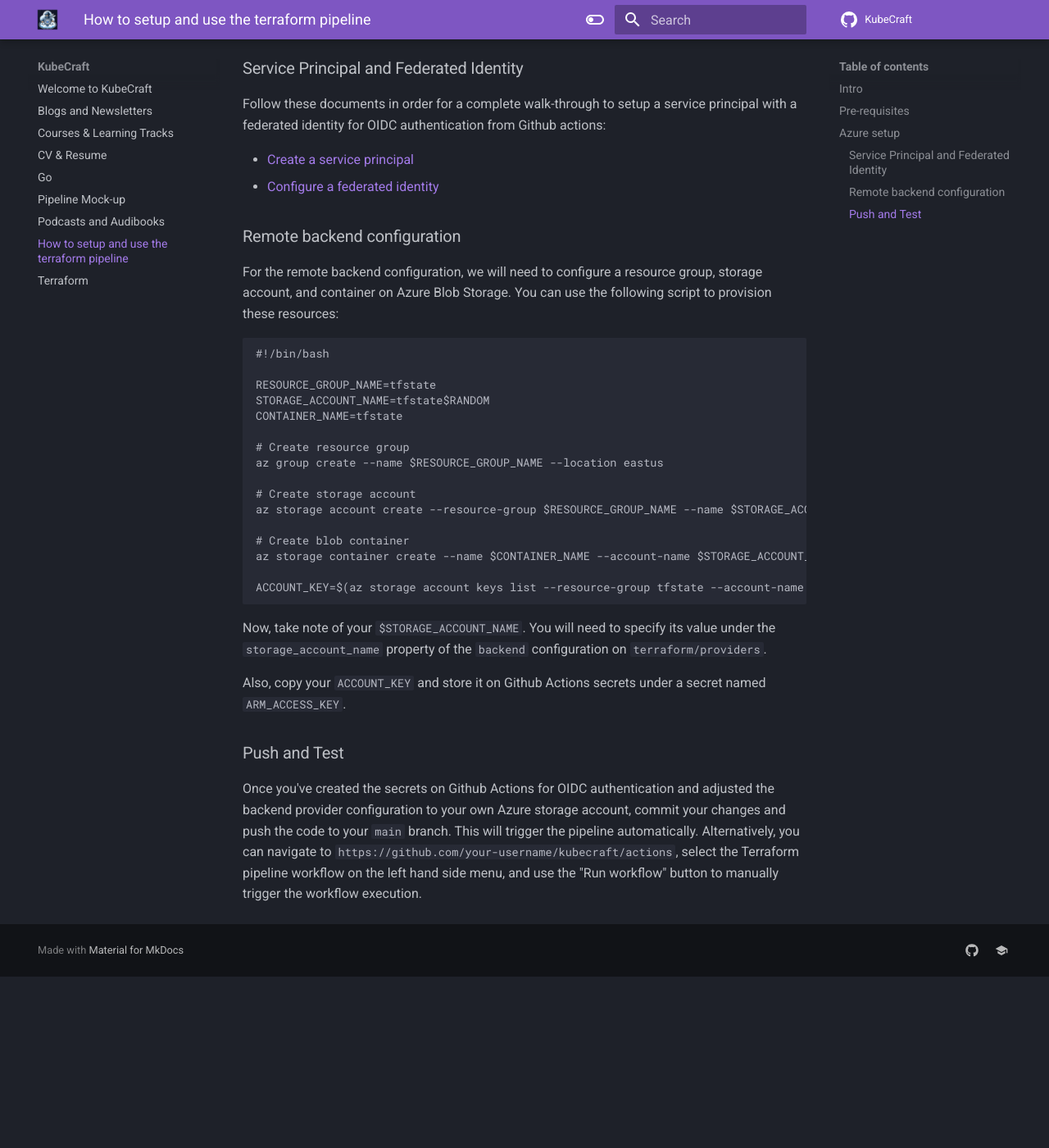
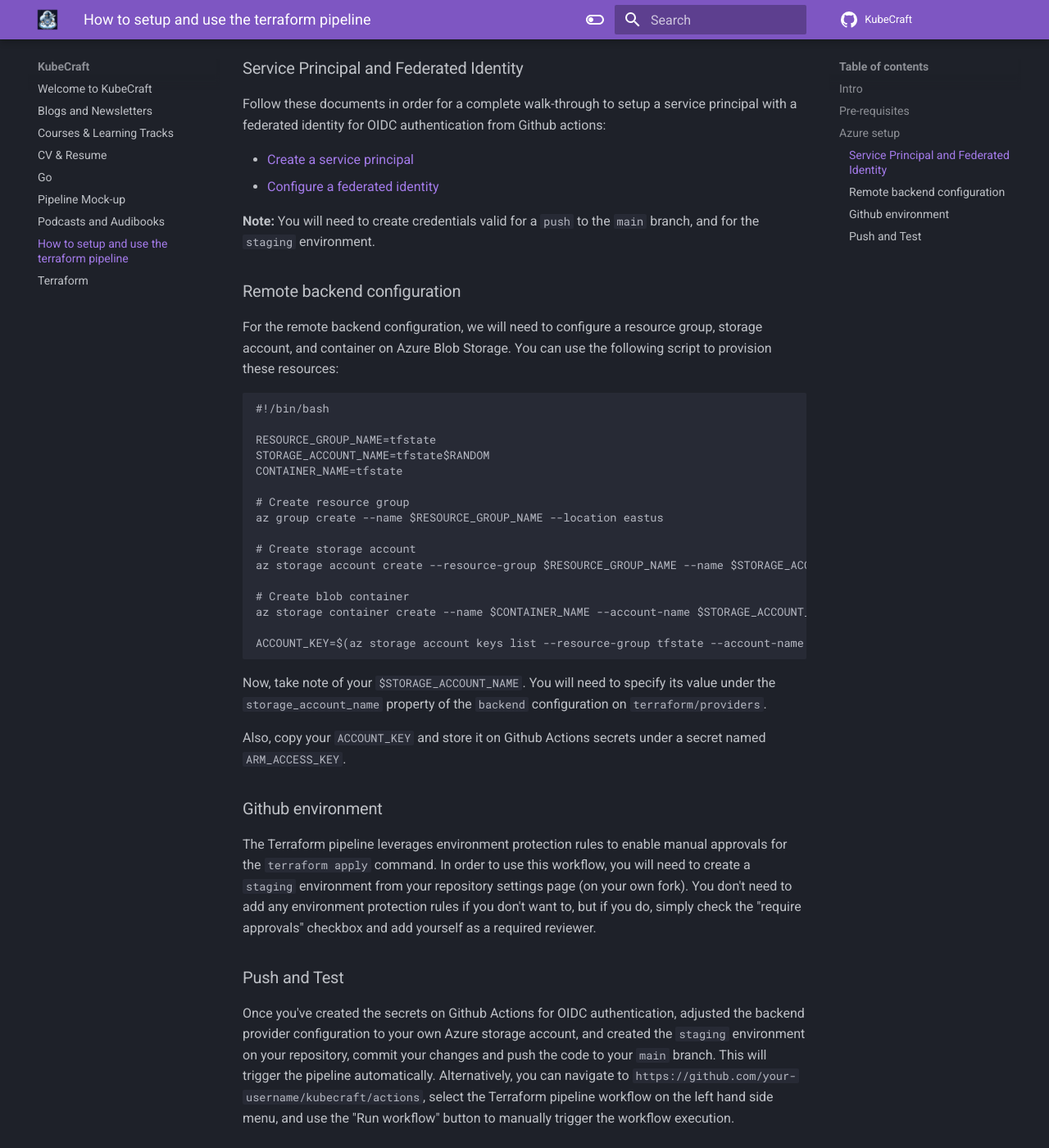
Before and after one commit to mischavandenburg/kubecraft, an MkDocs documentation site: the page built from docs/terraform-pipeline.md, in a window 1280 px wide and 1400 px high, scrolled down 605 px. Shown: the whole window at 82% size. Built offline with MkDocs 1.6.1 and Material for MkDocs 9.7.7, drawn with Linux system fonts in a browser that asks for light colours; comment, search, counter and statistics services are not loaded; before the commit the page ends 1796 px from its top, so only the background shows below that.

Commit message:
docs: update terraform pipeline docs

```diff
--- a/docs/terraform-pipeline.md
+++ b/docs/terraform-pipeline.md
@@ -21,6 +21,8 @@
 
 - [Create a service principal](https://learn.microsoft.com/en-us/entra/identity-platform/howto-create-service-principal-portal)
 - [Configure a federated identity](https://learn.microsoft.com/en-us/entra/workload-id/workload-identity-federation-create-trust?pivots=identity-wif-apps-methods-azp#github-actions)
+
+**Note:** You will need to create credentials valid for a `push` to the `main` branch, and for the `staging` environment.
 
 ### Remote backend configuration
 
@@ -49,6 +51,10 @@
 
 Also, copy your `ACCOUNT_KEY` and store it on Github Actions secrets under a secret named `ARM_ACCESS_KEY`.
 
+### Github environment
+
+The Terraform pipeline leverages environment protection rules to enable manual approvals for the `terraform apply` command. In order to use this workflow, you will need to create a `staging` environment from your repository settings page (on your own fork). You don't need to add any environment protection rules if you don't want to, but if you do, simply check the "require approvals" checkbox and add yourself as a required reviewer.
+
 ### Push and Test
 
-Once you've created the secrets on Github Actions for OIDC authentication and adjusted the backend provider configuration to your own Azure storage account, commit your changes and push the code to your `main` branch. This will trigger the pipeline automatically. Alternatively, you can navigate to `https://github.com/your-username/kubecraft/actions`, select the Terraform pipeline workflow on the left hand side menu, and use the "Run workflow" button to manually trigger the workflow execution.
+Once you've created the secrets on Github Actions for OIDC authentication, adjusted the backend provider configuration to your own Azure storage account, and created the `staging` environment on your repository, commit your changes and push the code to your `main` branch. This will trigger the pipeline automatically. Alternatively, you can navigate to `https://github.com/your-username/kubecraft/actions`, select the Terraform pipeline workflow on the left hand side menu, and use the "Run workflow" button to manually trigger the workflow execution.
```
